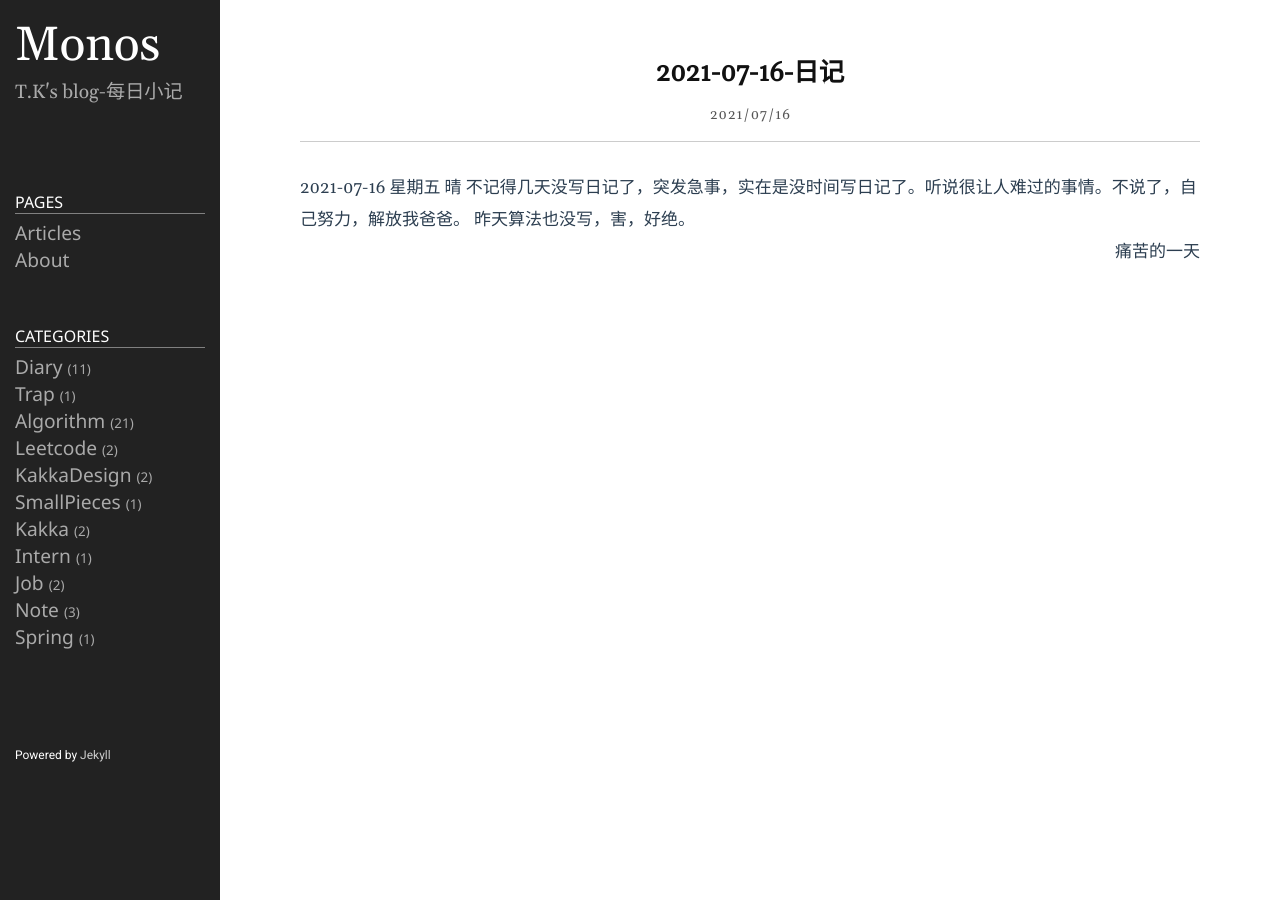
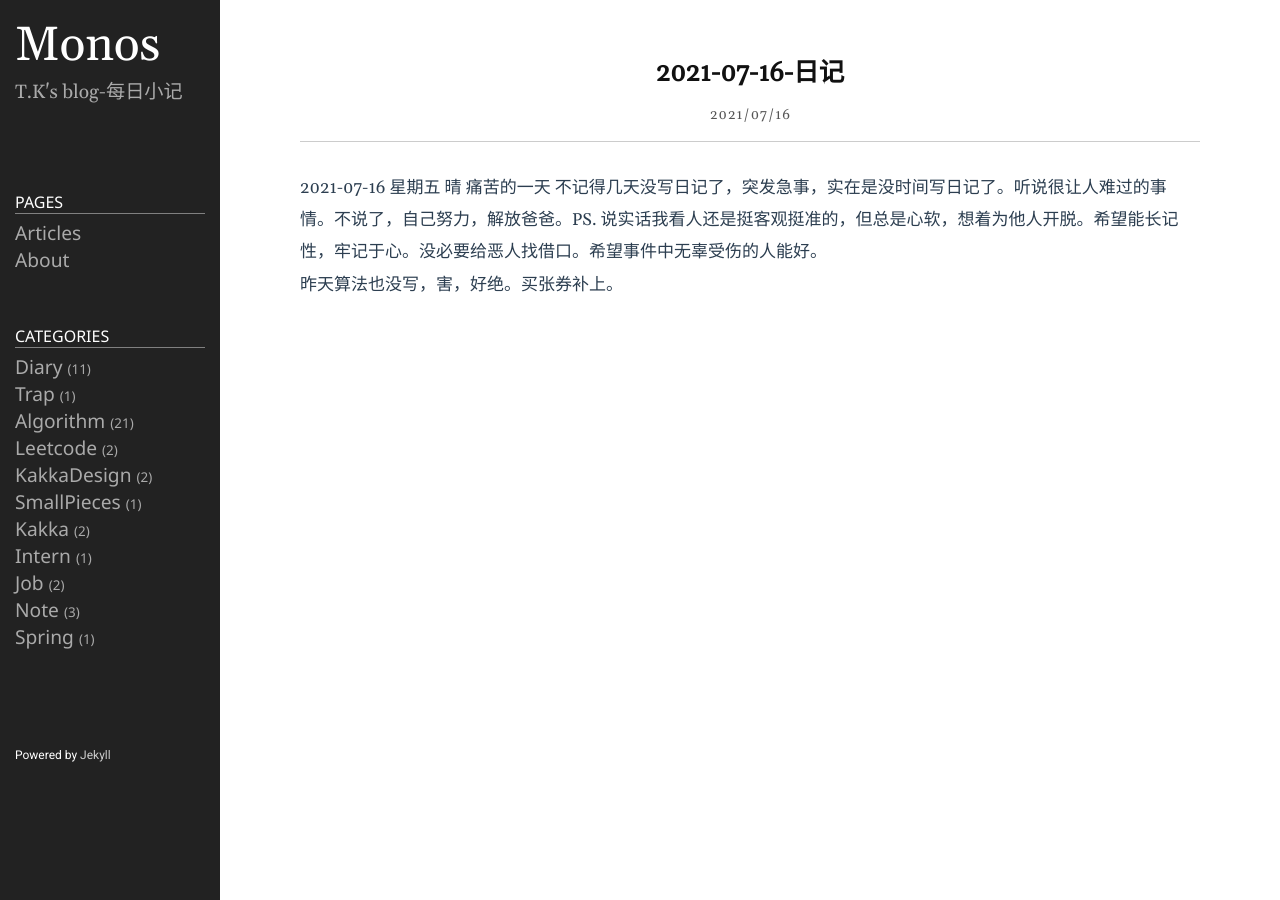
Before and after one commit to Taunk714/Taunk.github.io, a Jekyll site: the page built from _posts/2021-07-16-日记.md, in a window 1280 px wide. Built offline with Jekyll 4.4.1, drawn with Linux system fonts in a browser that asks for light colours.

Commit message:
修改文件: _posts/2021-07-16-日记.md

```diff
--- a/_posts/2021-07-16-日记.md
+++ b/_posts/2021-07-16-日记.md
@@ -8,9 +8,7 @@ keywords: algorithm
 image: 1.jpg
 preview: 1
 ---
-2021-07-16 星期五 晴
-不记得几天没写日记了，突发急事，实在是没时间写日记了。听说很让人难过的事情。不说了，自己努力，解放我爸爸。
-昨天算法也没写，害，好绝。
-<p align="right">
-痛苦的一天
-</p>
+2021-07-16 星期五 晴 痛苦的一天
+不记得几天没写日记了，突发急事，实在是没时间写日记了。听说很让人难过的事情。不说了，自己努力，解放爸爸。PS. 说实话我看人还是挺客观挺准的，但总是心软，想着为他人开脱。希望能长记性，牢记于心。没必要给恶人找借口。希望事件中无辜受伤的人能好。
+
+昨天算法也没写，害，好绝。买张券补上。
```
